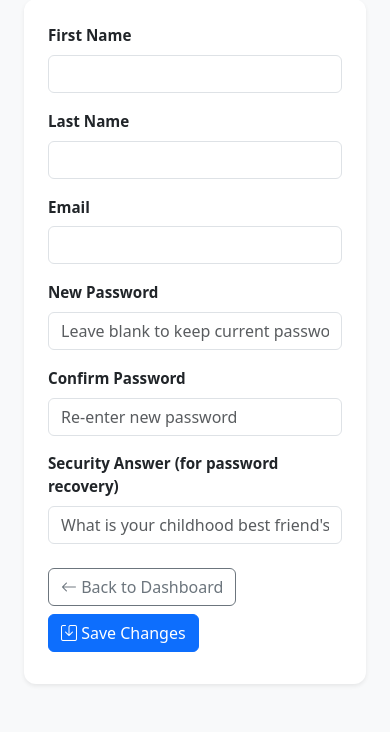
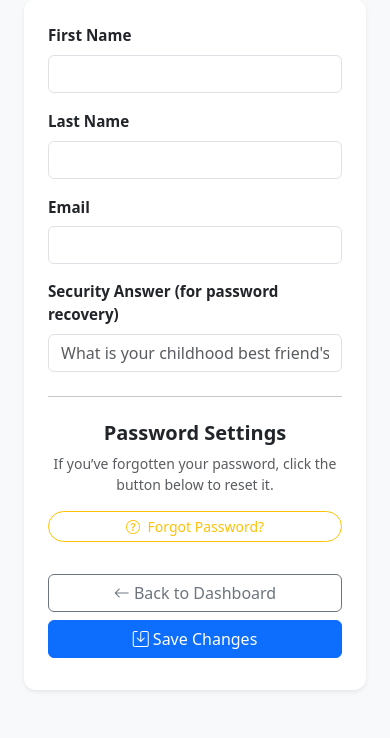
Before and after one commit to joshuamangi/bajeti, a FastAPI app: page /profile in a window 390 px wide. Shown: the part 167-905 px from the top of the page. Before the commit the page ends 854 px from the top, so only its background shows below. Run offline with FastAPI, Linux system fonts and the light colour scheme; parts of the project's set-up code (start-up, migrations or seed data) failed here and were passed over.

Commit message:
Improved a lot of UI stuff

```diff
--- a/app/requests.py
+++ b/app/requests.py
@@ -252,7 +252,6 @@ async def profile_update(request: Request,
         # ✅ Handle success (200 OK from backend)
         return RedirectResponse(url="/dashboard", status_code=303)
     else:
-        # ❌ Handle failure with server feedback
         try:
             error_detail = response.json().get("detail", "Update failed. Try again.")
         except Exception:
@@ -431,3 +430,15 @@ async def delete_expense(request: Request,
         "token": token,
         "categories_with_stats": [],
     })
+
+
+@router.get("/reports", response_class=HTMLResponse)
+async def reports_page(request: Request):
+    """Renders the reports page"""
+    return await render_with_user("reports.html", request)
+
+
+@router.get("/analytics", response_class=HTMLResponse)
+async def reports_page(request: Request):
+    """Renders the reports page"""
+    return await render_with_user("analytics.html", request)
--- a/app/templates/base.html
+++ b/app/templates/base.html
@@ -69,7 +69,6 @@
                 </a>
                 <ul class="dropdown-menu dropdown-menu-dark">
                   <li><a class="dropdown-item" href="/profile">Profile</a></li>
-                  <li><a class="dropdown-item" href="/settings">Settings</a></li>
                   <li><hr class="dropdown-divider"></li>
                   <li><a class="dropdown-item" href="/logout">Logout</a></li>
                 </ul>
--- a/app/templates/forgot_password.html
+++ b/app/templates/forgot_password.html
@@ -42,6 +42,9 @@
           </div>
 
           <button type="submit" class="btn btn-primary w-100">Reset Password</button>
+          <p class="mt-3 text-center">
+            <a href="/">Home</a>
+          </p>
         </form>
       </div>
     </div>
--- a/app/templates/profile.html
+++ b/app/templates/profile.html
@@ -10,6 +10,7 @@
   <div class="card shadow-sm border-0">
     <div class="card-body">
       <form method="POST" action="/profile/update">
+
         <!-- Name Fields -->
         <div class="row g-3 mb-3">
           <div class="col-md-6">
@@ -31,20 +32,6 @@
                  value="{{ user.email }}" required>
         </div>
 
-        <!-- Password (optional change) -->
-        <div class="row g-3 mb-3">
-          <div class="col-md-6">
-            <label for="password" class="form-label fw-semibold">New Password</label>
-            <input type="password" class="form-control" id="password" name="password"
-                   placeholder="Leave blank to keep current password">
-          </div>
-          <div class="col-md-6">
-            <label for="confirm_password" class="form-label fw-semibold">Confirm Password</label>
-            <input type="password" class="form-control" id="confirm_password" name="confirm_password"
-                   placeholder="Re-enter new password">
-          </div>
-        </div>
-
         <!-- Security Question -->
         <div class="mb-4">
           <label for="security_answer" class="form-label fw-semibold">
@@ -52,6 +39,19 @@
           </label>
           <input type="text" class="form-control" id="security_answer" name="security_answer"
                  value="{{ user.security_answer or '' }}" placeholder="What is your childhood best friend's name?">
+        </div>
+
+
+        <!-- 🔒 Password Section -->
+        <hr class="my-4">
+        <div class="mb-3 text-center text-md-start">
+          <h5 class="fw-semibold mb-2">Password Settings</h5>
+          <p class="text-muted small mb-3">
+            If you’ve forgotten your password, click the button below to reset it.
+          </p>
+          <a href="/forgot_password" class="btn btn-outline-warning btn-sm rounded-pill mb-3">
+            <i class="bi bi-question-circle me-1"></i> Forgot Password?
+          </a>
         </div>
 
         <!-- Action Buttons -->
@@ -63,13 +63,14 @@
             <i class="bi bi-save"></i> Save Changes
           </button>
         </div>
+
       </form>
     </div>
   </div>
 </div>
 
 <style>
-/* Mobile-friendly spacing and card style */
+/* 🔹 Mobile-friendly spacing and readability */
 form .form-label {
   font-size: 0.95rem;
 }
@@ -83,11 +84,14 @@ form .form-label {
   h2 {
     font-size: 1.25rem;
   }
+  .btn {
+    width: 100%;
+  }
 }
 </style>
 
 <script>
-// Optional client-side password validation
+// ✅ Optional password match validation
 document.addEventListener("DOMContentLoaded", function () {
   const form = document.querySelector("form");
   form.addEventListener("submit", function (e) {
--- a/app/templates/register.html
+++ b/app/templates/register.html
@@ -40,8 +40,8 @@
           </div>
           <button type="submit" class="btn btn-success w-100">Register</button>
           <p class="mt-3 text-center">
-          Already have an account? <a href="/login">Sign In</a>
-        </p>
+            Already have an account? <a href="/login">Sign In</a>
+          </p>
         </form>
       </div>
     </div>
```
Also changed, not shown: app/templates/analytics.html (added, +15 -0 lines), app/templates/reports.html (added, +15 -0 lines), README.md.
